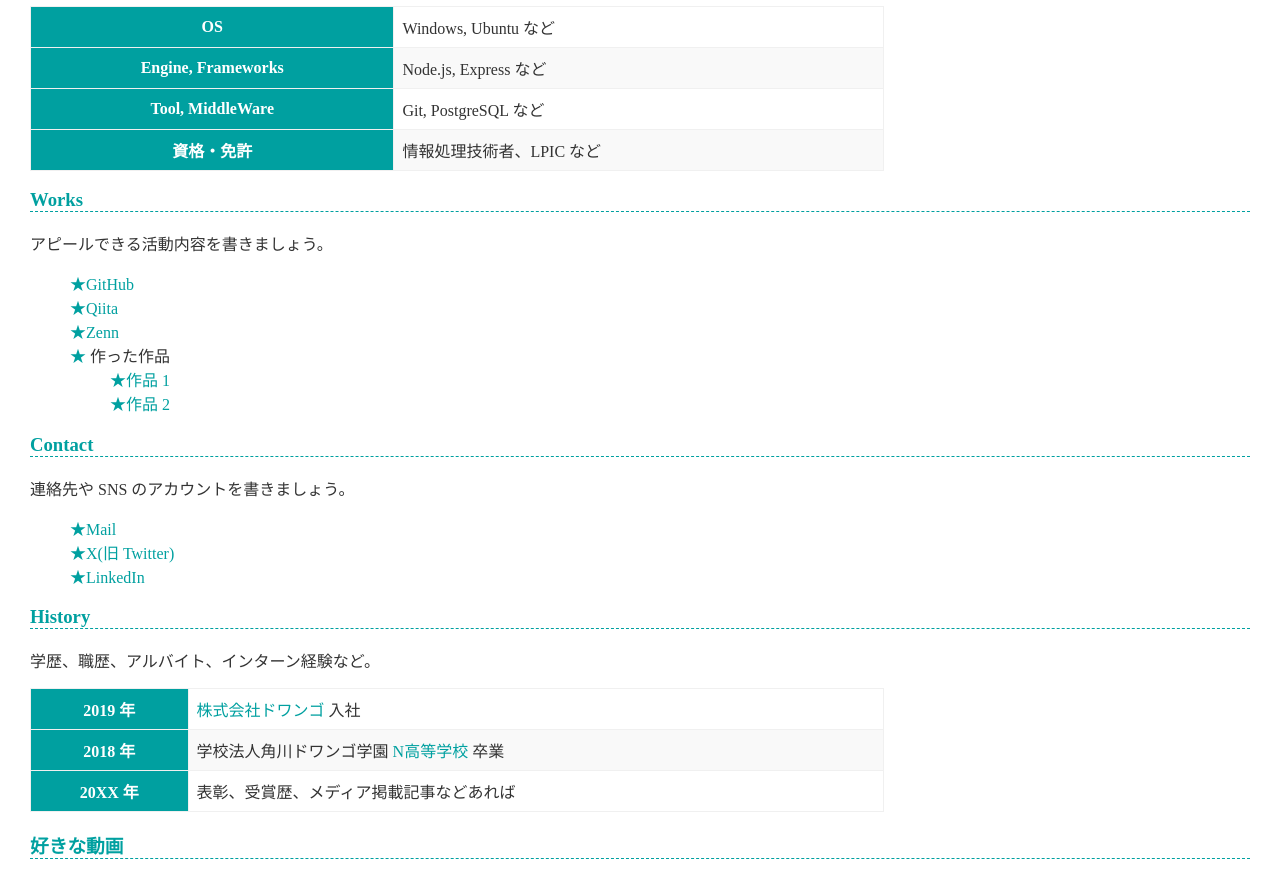
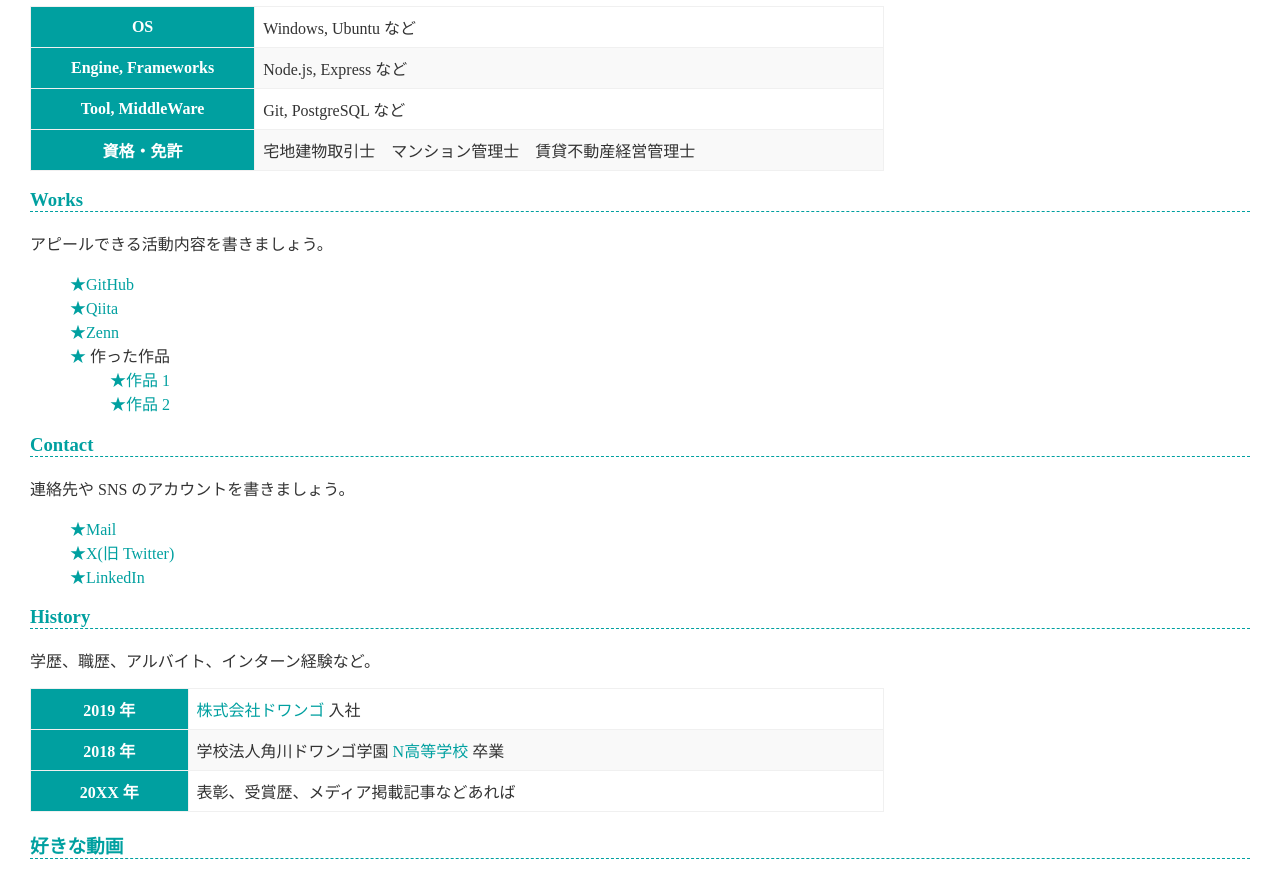
Before and after one commit to Mizuho-hub/Mizuho-hub.github.io, a plain HTML site: page index.html in a window 1280 px wide. Shown: the part 1800-2675 px from the top of the page. Drawn offline with Linux system fonts and the light colour scheme; grey boxes are pictures that could not be loaded.

Commit message:
資格に追加

```diff
--- a/index.html
+++ b/index.html
@@ -39,7 +39,7 @@
       </tr>
       <tr>
         <th>資格・免許</th>
-        <td>情報処理技術者、LPIC など</td>
+        <td>宅地建物取引士　マンション管理士　賃貸不動産経営管理士</td>
       </tr>
     </table>
 
```
